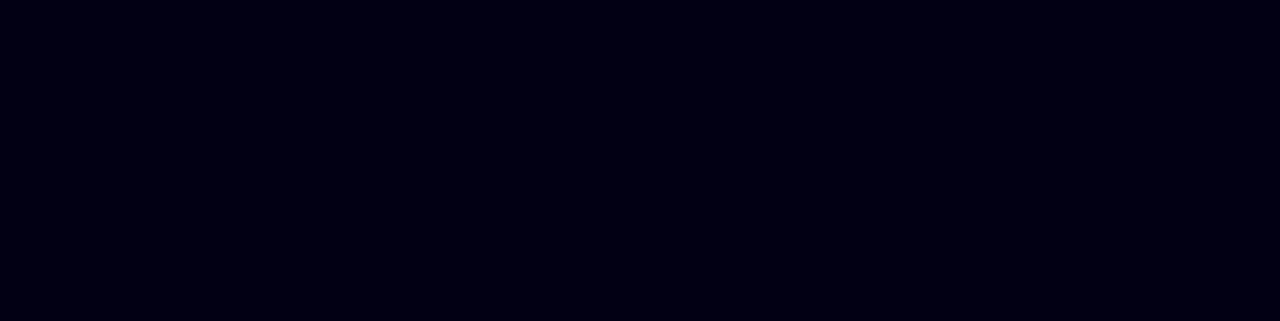
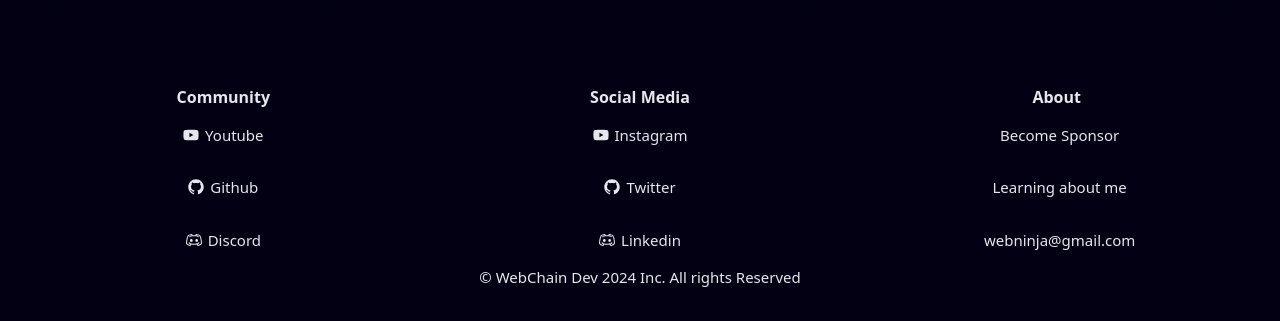
Before and after one commit to otiisaac199/space-portfolio, a Next.js app: page / in a window 1280 px wide. Shown: the part 3413-3734 px from the top of the page. Before the commit the page ends 3483 px from the top, so only its background shows below. Built offline with nearby package versions, Linux system fonts and the light colour scheme.

Commit message:
feat: finished the footer

```diff
--- a/app/layout.tsx
+++ b/app/layout.tsx
@@ -3,6 +3,7 @@ import localFont from "next/font/local";
 import "./globals.css";
 import StarsCanvas from "@components/main/StarBackground";
 import Navbar from "@components/main/Navbar";
+import Footer from "@components/main/Footer";
 
 const geistSans = localFont({
   src: "./fonts/GeistVF.woff",
@@ -33,6 +34,7 @@ export default function RootLayout({
         <StarsCanvas />
         <Navbar />
         {children}
+        <Footer />
       </body>
     </html>
   );
--- a/components/main/Footer.tsx
+++ b/components/main/Footer.tsx
@@ -1,7 +1,71 @@
 import React from "react";
+import {
+  RxDiscordLogo,
+  RxGithubLogo,
+  RxInstagramLogo,
+  RxTwitterLogo,
+  RxLinkedinLogo,
+} from "react-icons/rx";
+
+import { FaYoutube } from "react-icons/fa";
 
 const Footer = () => {
-  return <div>Footer</div>;
+  return (
+    <div className="w-full h-full bg-transparent text-gray-200 shadow-lg p-[15px]">
+      <div className="w-full flex flex-col items-center justify-center m-auto">
+        <div className="w-full h-full flex flex-row items-center justify-around flex-wrap">
+          <div className="min-w-[200px] flex flex-col items-center justify-start">
+            <div className="font-bold text-[16px]">Community</div>
+            <p className="flex flex-row items-center my-[15px] cursor-pointer">
+              <FaYoutube />
+              <span className="text-[15px] ml-[6px]">Youtube</span>
+            </p>
+            <p className="flex flex-row items-center my-[15px] cursor-pointer">
+              <RxGithubLogo />
+              <span className="text-[15px] ml-[6px]">Github</span>
+            </p>
+            <p className="flex flex-row items-center my-[15px] cursor-pointer">
+              <RxDiscordLogo />
+              <span className="text-[15px] ml-[6px]">Discord</span>
+            </p>
+          </div>
+
+          <div className="min-w-[200px] flex flex-col items-center justify-start">
+            <div className="font-bold text-[16px]">Social Media</div>
+            <p className="flex flex-row items-center my-[15px] cursor-pointer">
+              <FaYoutube />
+              <span className="text-[15px] ml-[6px]">Instagram</span>
+            </p>
+            <p className="flex flex-row items-center my-[15px] cursor-pointer">
+              <RxGithubLogo />
+              <span className="text-[15px] ml-[6px]">Twitter</span>
+            </p>
+            <p className="flex flex-row items-center my-[15px] cursor-pointer">
+              <RxDiscordLogo />
+              <span className="text-[15px] ml-[6px]">Linkedin</span>
+            </p>
+          </div>
+
+          <div className="min-w-[200px] flex flex-col items-center justify-start">
+            <div className="font-bold text-[16px]">About</div>
+            <p className="flex flex-row items-center my-[15px] cursor-pointer">
+              <span className="text-[15px] ml-[6px]">Become Sponsor</span>
+            </p>
+            <p className="flex flex-row items-center my-[15px] cursor-pointer">
+              <span className="text-[15px] ml-[6px]">Learning about me</span>
+            </p>
+            <p className="flex flex-row items-center my-[15px] cursor-pointer">
+              <span className="text-[15px] ml-[6px]">webninja@gmail.com</span>
+            </p>
+          </div>
+        </div>
+
+        <div className="mb-[20px] text-[15px] text-center">
+          &copy; WebChain Dev 2024 Inc. All rights Reserved
+        </div>
+      </div>
+    </div>
+  );
 };
 
 export default Footer;
--- a/package.json
+++ b/package.json
@@ -16,6 +16,7 @@
     "next": "14.2.14",
     "react": "^18",
     "react-dom": "^18",
+    "react-icons": "^5.3.0",
     "react-intersection-observer": "^9.13.1",
     "three": "^0.169.0"
   },
```
Also changed, not shown: 1 other file (tests, documents, lock files or other folders).
